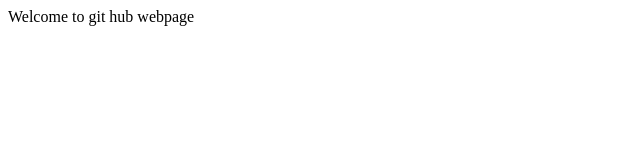
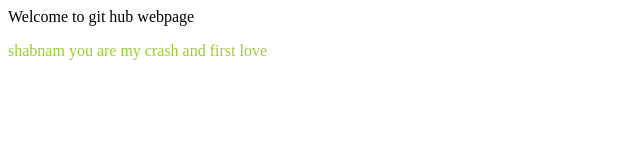
Before and after one commit to maqsoodahmad-1/maqsoodahmad-1.github.io, a plain HTML site: page index.html in a window 1280 px wide. Shown: the whole page, without its empty margins (0-640 px from the left). Drawn offline with Linux system fonts and the light colour scheme.

Commit message:
Added a paragraph

```diff
--- a/index.html
+++ b/index.html
@@ -8,5 +8,8 @@
 </head>
 <body>
     Welcome to git hub webpage
+   <p style="color:yellowgreen">
+       shabnam you are my crash  and first love
+   </p>
 </body>
 </html>
```
